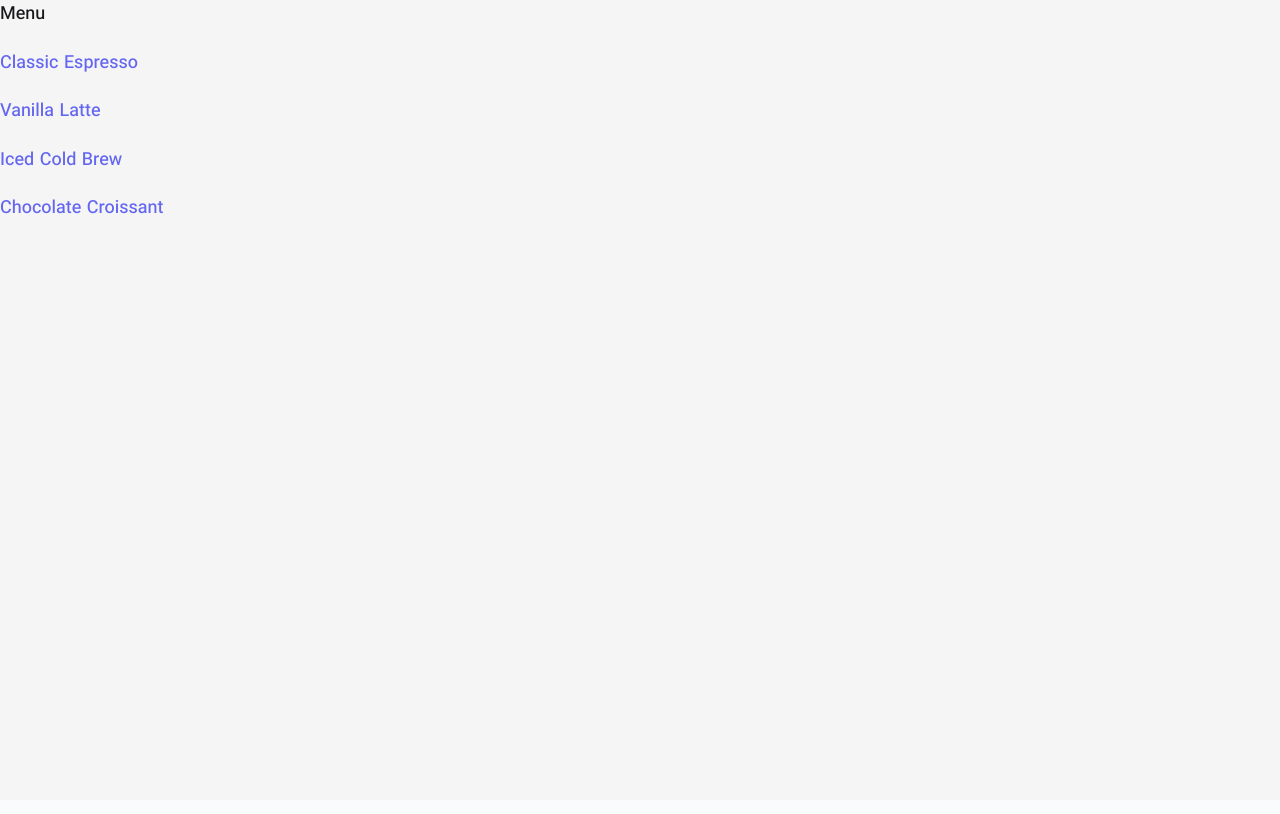
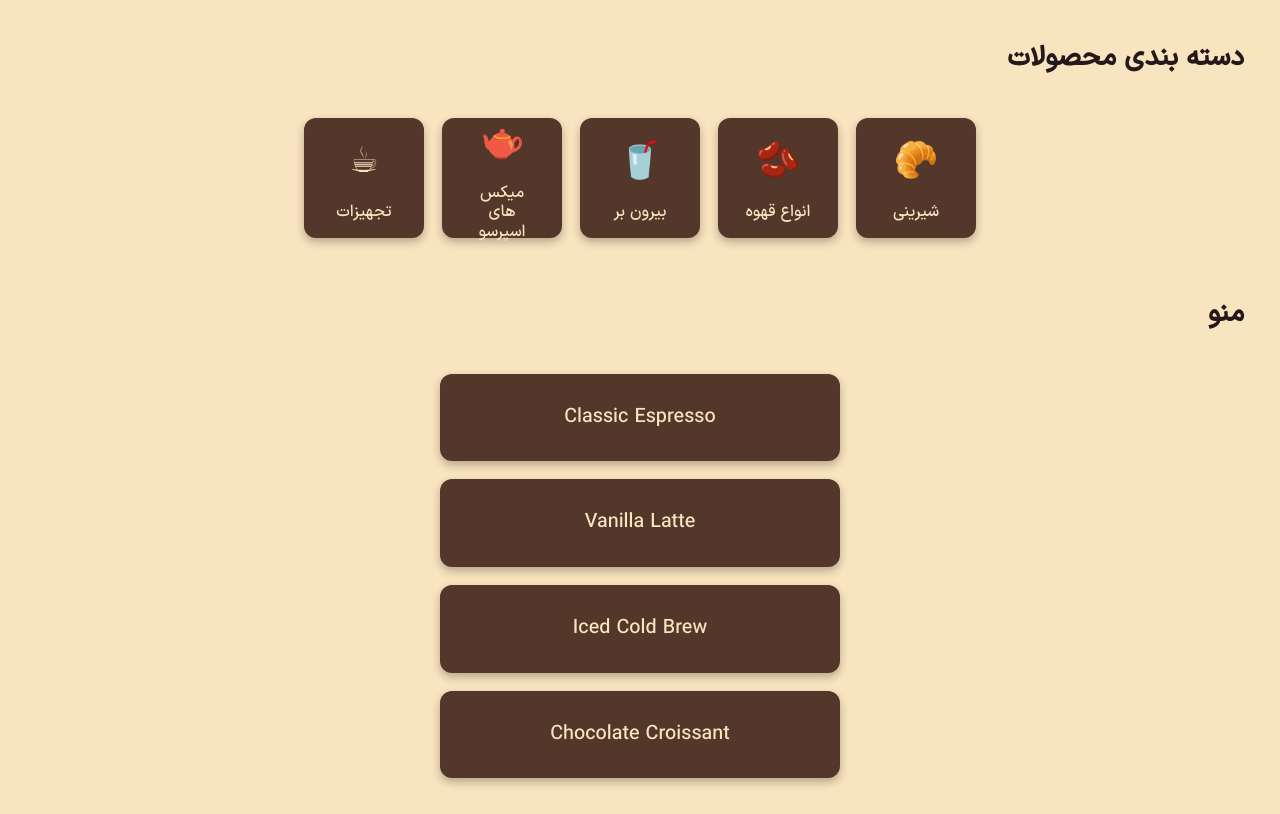
Before and after one commit to ghahramaniali/cafe, a Next.js app: page /menu in a window 1280 px wide. Built offline with nearby package versions, Linux system fonts and the light colour scheme.

Commit message:
hero section

```diff
--- a/src/app/about/page.tsx
+++ b/src/app/about/page.tsx
@@ -1,6 +1,6 @@
 export default function AboutPage() {
   return (
-    <div>
+    <div style={{ fontFamily: "IRANSansX Medium, Tahoma, Arial, sans-serif" }}>
       <h1>About Our Cafe</h1>
       <p>
         Welcome to Cafe! We serve the finest coffee and pastries, crafted with
--- a/src/app/menu/page.tsx
+++ b/src/app/menu/page.tsx
@@ -1,4 +1,37 @@
 import Link from "next/link";
+
+const categories = [
+  {
+    name: "تجهیزات",
+    slug: "equipment",
+    icon: "☕",
+    description: "Equipment",
+  },
+  {
+    name: "میکس های اسپرسو",
+    slug: "espresso-mixes",
+    icon: "🫖",
+    description: "Espresso Mixes",
+  },
+  {
+    name: "بیرون بر",
+    slug: "takeaway",
+    icon: "🥤",
+    description: "Takeaway",
+  },
+  {
+    name: "انواع قهوه",
+    slug: "coffee-types",
+    icon: "🫘",
+    description: "Types of Coffee",
+  },
+  {
+    name: "شیرینی",
+    slug: "pastry",
+    icon: "🥐",
+    description: "Pastry",
+  },
+];
 
 const items = [
   { name: "Classic Espresso", slug: "classic-espresso" },
@@ -9,15 +42,170 @@ const items = [
 
 export default function MenuPage() {
   return (
-    <div>
-      <h1>Menu</h1>
-      <ul style={{ padding: 0, listStyle: "none" }}>
+    <div
+      style={{
+        fontFamily: "IRANSansX Medium, Tahoma, Arial, sans-serif",
+        padding: "2rem",
+        backgroundColor: "#F8E4BE",
+        minHeight: "100vh",
+      }}
+    >
+      <div
+        style={{
+          textAlign: "right",
+          marginBottom: "2rem",
+        }}
+      >
+        <h1
+          style={{
+            color: "#25181A",
+            fontSize: "1.5rem",
+            fontWeight: "bold",
+            margin: 0,
+          }}
+        >
+          دسته بندی محصولات
+        </h1>
+      </div>
+
+      <div
+        style={{
+          display: "flex",
+          gap: "1rem",
+          justifyContent: "center",
+          flexWrap: "wrap",
+          marginBottom: "3rem",
+        }}
+      >
+        {categories.map((category) => (
+          <Link
+            key={category.slug}
+            href={`/category/${category.slug}`}
+            style={{
+              textDecoration: "none",
+              color: "inherit",
+            }}
+          >
+            <div
+              style={{
+                backgroundColor: "#54372B",
+                borderRadius: "12px",
+                padding: "1.5rem",
+                width: "120px",
+                height: "120px",
+                display: "flex",
+                flexDirection: "column",
+                alignItems: "center",
+                justifyContent: "center",
+                cursor: "pointer",
+                transition: "transform 0.2s ease",
+                boxShadow: "0 4px 8px rgba(37, 24, 26, 0.3)",
+              }}
+              onMouseEnter={(e) => {
+                e.currentTarget.style.transform = "scale(1.05)";
+                e.currentTarget.style.backgroundColor = "#775142";
+              }}
+              onMouseLeave={(e) => {
+                e.currentTarget.style.transform = "scale(1)";
+                e.currentTarget.style.backgroundColor = "#54372B";
+              }}
+            >
+              <div
+                style={{
+                  fontSize: "2rem",
+                  marginBottom: "0.5rem",
+                  color: "#F8E4BE",
+                }}
+              >
+                {category.icon}
+              </div>
+              <div
+                style={{
+                  color: "#F8E4BE",
+                  fontSize: "0.9rem",
+                  textAlign: "center",
+                  lineHeight: "1.2",
+                }}
+              >
+                {category.name}
+              </div>
+            </div>
+          </Link>
+        ))}
+      </div>
+
+      <div
+        style={{
+          textAlign: "right",
+          marginBottom: "2rem",
+        }}
+      >
+        <h2
+          style={{
+            color: "#25181A",
+            fontSize: "1.5rem",
+            fontWeight: "bold",
+            margin: 0,
+          }}
+        >
+          منو
+        </h2>
+      </div>
+
+      <div
+        style={{
+          display: "flex",
+          flexDirection: "column",
+          gap: "1rem",
+          alignItems: "center",
+        }}
+      >
         {items.map((item) => (
-          <li key={item.slug} style={{ margin: "1rem 0" }}>
-            <Link href={`/item/${item.slug}`}>{item.name}</Link>
-          </li>
+          <Link
+            key={item.slug}
+            href={`/item/${item.slug}`}
+            style={{
+              textDecoration: "none",
+              color: "inherit",
+              width: "100%",
+              maxWidth: "400px",
+            }}
+          >
+            <div
+              style={{
+                backgroundColor: "#54372B",
+                borderRadius: "12px",
+                padding: "1.5rem",
+                display: "flex",
+                alignItems: "center",
+                justifyContent: "center",
+                cursor: "pointer",
+                transition: "all 0.2s ease",
+                boxShadow: "0 4px 8px rgba(37, 24, 26, 0.3)",
+              }}
+              onMouseEnter={(e) => {
+                e.currentTarget.style.transform = "scale(1.02)";
+                e.currentTarget.style.backgroundColor = "#7D5647";
+              }}
+              onMouseLeave={(e) => {
+                e.currentTarget.style.transform = "scale(1)";
+                e.currentTarget.style.backgroundColor = "#54372B";
+              }}
+            >
+              <div
+                style={{
+                  color: "#F8E4BE",
+                  fontSize: "1.1rem",
+                  fontWeight: "500",
+                  textAlign: "center",
+                }}
+              >
+                {item.name}
+              </div>
+            </div>
+          </Link>
         ))}
-      </ul>
+      </div>
     </div>
   );
 }
--- a/src/app/page.tsx
+++ b/src/app/page.tsx
@@ -79,20 +79,11 @@ export default function Home() {
       <header className={styles.header}>
         <nav className={styles.nav}>
           <div className={styles.navLinks}>
-            <a href="#">فروشگاه</a>
-            <a href="#">پشتیبانی</a>
+            <Image src="/logo-leon.png" alt="logo" width={70} height={70} />
+            <a href="#">منوی فروشگاه</a>
+
             <a href="#">ارتباط با ما</a>
             <a href="#">درباره ما</a>
-            <a href="#">بلاگ</a>
-          </div>
-          <div className={styles.logo}>
-            <div className={styles.logoIcon}>☕</div>
-            <span>CAFENA</span>
-          </div>
-          <div className={styles.userIcons}>
-            <span>🔍</span>
-            <span>🛒</span>
-            <span>👤</span>
           </div>
         </nav>
       </header>
@@ -101,8 +92,10 @@ export default function Home() {
       <section className={styles.hero}>
         <div className={styles.heroContent}>
           <div className={styles.heroText}>
-            <h1>خرید آنلاین انواع قهوه</h1>
-            <p>
+            <h1 className={`${styles.heroText} ${styles.gradientText}`}>
+              خرید آنلاین انواع قهوه
+            </h1>
+            <p style={{ color: "#DABB9E" }}>
               فروشگاه اینترنتی قهوه، خرید انواع پودر و دان قهوه با قیمت مناسب
             </p>
             <button className={styles.ctaButton}>خرید و مشاوره</button>
--- a/src/components/Sidebar.tsx
+++ b/src/components/Sidebar.tsx
@@ -12,6 +12,7 @@ const Sidebar = () => (
       position: "fixed",
       top: 0,
       left: 0,
+      fontFamily: "IRANSansX Medium, Tahoma, Arial, sans-serif",
     }}
   >
     <nav>
@@ -23,34 +24,98 @@ const Sidebar = () => (
           display: "flex",
           flexDirection: "column",
           gap: "1.5rem",
+          fontFamily: "IRANSansX Medium, Tahoma, Arial, sans-serif",
         }}
       >
         <li>
-          <Link href="/">Home</Link>
+          <Link
+            href="/"
+            style={{
+              fontFamily: "IRANSansX Medium, Tahoma, Arial, sans-serif",
+            }}
+          >
+            Home
+          </Link>
         </li>
         <li>
-          <Link href="/menu">Menu</Link>
+          <Link
+            href="/menu"
+            style={{
+              fontFamily: "IRANSansX Medium, Tahoma, Arial, sans-serif",
+            }}
+          >
+            Menu
+          </Link>
         </li>
         <li>
-          <Link href="/about">About</Link>
+          <Link
+            href="/about"
+            style={{
+              fontFamily: "IRANSansX Medium, Tahoma, Arial, sans-serif",
+            }}
+          >
+            About
+          </Link>
         </li>
-        <li style={{ marginTop: "2rem", fontWeight: "bold", color: "#888" }}>
+        <li
+          style={{
+            marginTop: "2rem",
+            fontWeight: "bold",
+            color: "#888",
+            fontFamily: "IRANSansX Medium, Tahoma, Arial, sans-serif",
+          }}
+        >
           Categories
         </li>
         <li>
-          <Link href="/category/espresso">Espresso</Link>
+          <Link
+            href="/category/espresso"
+            style={{
+              fontFamily: "IRANSansX Medium, Tahoma, Arial, sans-serif",
+            }}
+          >
+            Espresso
+          </Link>
         </li>
         <li>
-          <Link href="/category/latte">Latte</Link>
+          <Link
+            href="/category/latte"
+            style={{
+              fontFamily: "IRANSansX Medium, Tahoma, Arial, sans-serif",
+            }}
+          >
+            Latte
+          </Link>
         </li>
         <li>
-          <Link href="/category/cappuccino">Cappuccino</Link>
+          <Link
+            href="/category/cappuccino"
+            style={{
+              fontFamily: "IRANSansX Medium, Tahoma, Arial, sans-serif",
+            }}
+          >
+            Cappuccino
+          </Link>
         </li>
         <li>
-          <Link href="/category/cold-brew">Cold Brew</Link>
+          <Link
+            href="/category/cold-brew"
+            style={{
+              fontFamily: "IRANSansX Medium, Tahoma, Arial, sans-serif",
+            }}
+          >
+            Cold Brew
+          </Link>
         </li>
         <li>
-          <Link href="/category/pastries">Pastries</Link>
+          <Link
+            href="/category/pastries"
+            style={{
+              fontFamily: "IRANSansX Medium, Tahoma, Arial, sans-serif",
+            }}
+          >
+            Pastries
+          </Link>
         </li>
       </ul>
     </nav>
```
Also changed, not shown: src/app/page.module.css (+46 -10 lines), 1 other file (tests, documents, lock files or other folders).
